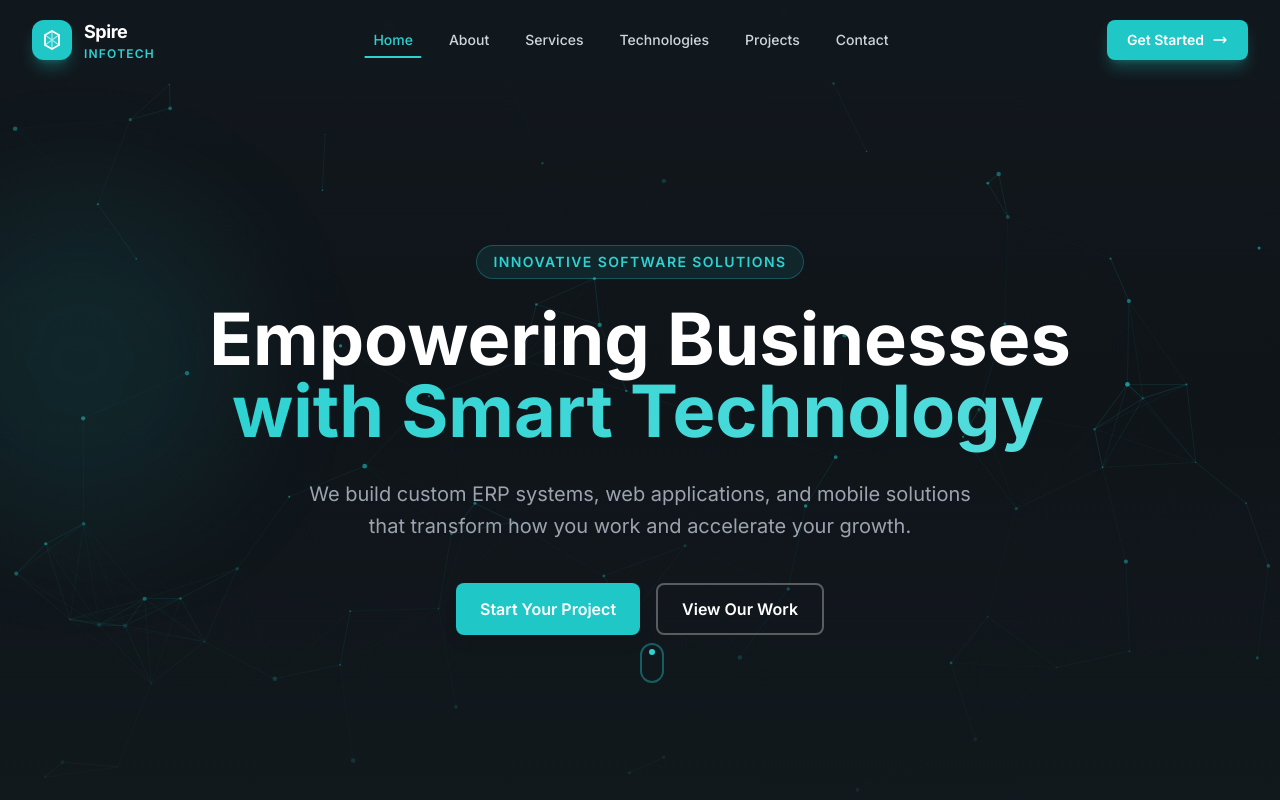
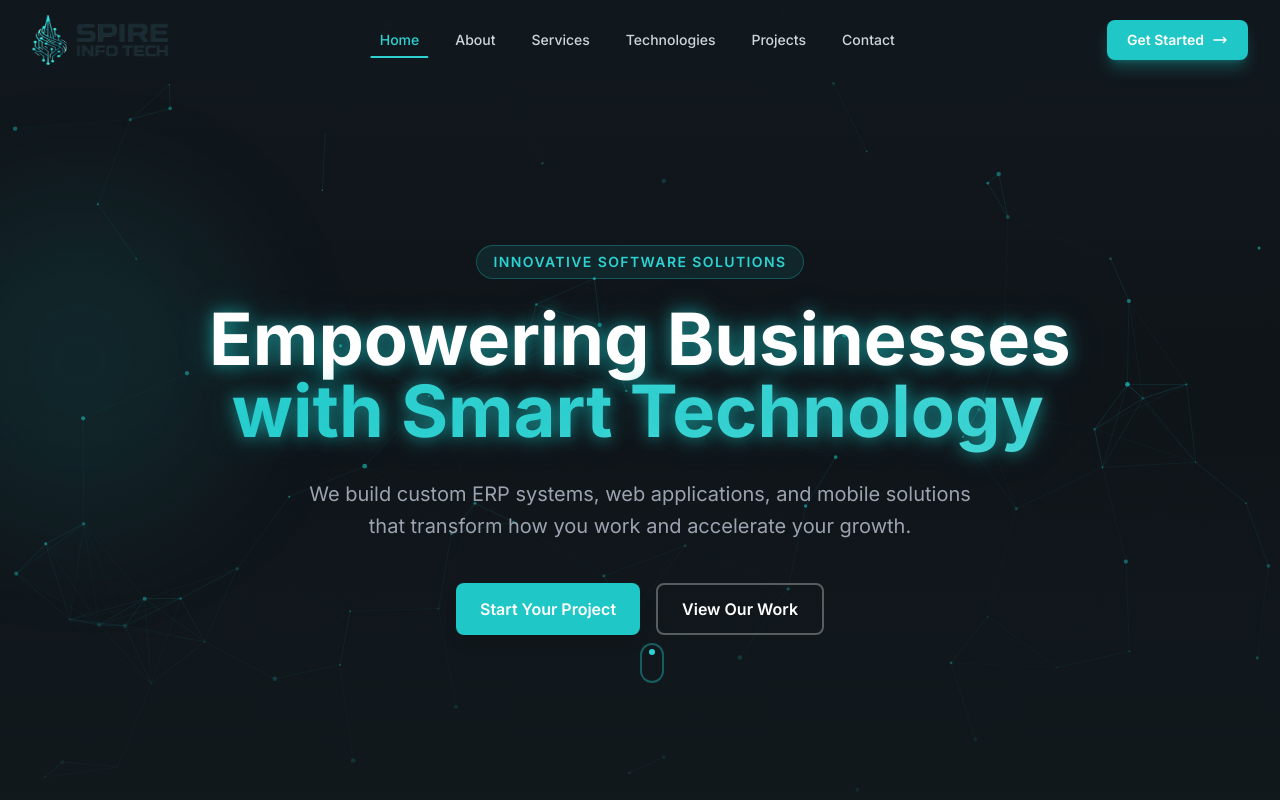
Before and after one commit to AbhiZoe/spire-infotech-website, a Next.js app: page / in a window 1280 px wide. Shown: the top 800 px of the page. Built offline with nearby package versions, Linux system fonts and the light colour scheme.

Commit message:
feat: integrate logos, add epic quote zoom effect, improve section transitions
Co-authored-by: AbhiZoe <155940312+AbhiZoe@users.noreply.github.com>

```diff
--- a/src/components/Footer.tsx
+++ b/src/components/Footer.tsx
@@ -1,5 +1,6 @@
 import React from "react";
 import Link from "next/link";
+import Image from "next/image";
 import { motion } from "framer-motion";
 import { fadeInUp, fadeInLeft, staggerContainer, viewportConfig } from "@/lib/animations";
 
@@ -71,9 +72,13 @@ const Footer: React.FC = () => {
               className="flex items-center gap-2 mb-4"
               whileHover={{ x: 3 }}
             >
-              <div className="w-8 h-8 rounded-lg bg-primary-500 flex items-center justify-center font-bold text-white text-sm shadow-md">
-                SI
-              </div>
+              <Image
+                src="/images/logo/Spire Info Tech-Logo.png"
+                alt="Spire Infotech"
+                width={40}
+                height={40}
+                className="h-[36px] w-auto object-contain flex-shrink-0"
+              />
               <span className="text-xl font-bold text-white">
                 Spire Infotech
               </span>
--- a/src/components/Navbar.tsx
+++ b/src/components/Navbar.tsx
@@ -1,4 +1,5 @@
 import React, { useState, useEffect, useCallback } from "react";
+import Image from "next/image";
 import MobileMenu from "./MobileMenu";
 
 const navLinks = [
@@ -16,41 +17,14 @@ const SpireLogo: React.FC = () => (
     className="flex items-center gap-3 group focus:outline-none focus-visible:ring-2 focus-visible:ring-primary-400 rounded-lg"
     aria-label="Spire Infotech – Home"
   >
-    {/* Icon mark */}
-    <div className="relative w-10 h-10 rounded-xl bg-primary-500 flex items-center justify-center shadow-lg shadow-primary-500/30 transition-all duration-300 group-hover:scale-110 group-hover:shadow-primary-500/50 group-hover:shadow-xl flex-shrink-0">
-      <svg
-        width="22"
-        height="22"
-        viewBox="0 0 22 22"
-        fill="none"
-        xmlns="http://www.w3.org/2000/svg"
-        aria-hidden="true"
-      >
-        <path
-          d="M4 6 L11 2 L18 6 L18 16 L11 20 L4 16 Z"
-          stroke="white"
-          strokeWidth="1.8"
-          strokeLinejoin="round"
-          fill="none"
-        />
-        <path
-          d="M11 2 L11 20 M4 6 L18 16 M18 6 L4 16"
-          stroke="white"
-          strokeWidth="1.2"
-          strokeLinecap="round"
-          opacity="0.6"
-        />
-      </svg>
-    </div>
-    {/* Text */}
-    <div className="flex flex-col leading-tight">
-      <span className="text-white font-bold text-lg tracking-tight transition-colors duration-200 group-hover:text-primary-400">
-        Spire
-      </span>
-      <span className="text-primary-400 font-semibold text-xs tracking-widest uppercase transition-colors duration-200 group-hover:text-primary-300">
-        Infotech
-      </span>
-    </div>
+    <Image
+      src="/images/logo/Spire Info Tech-Text and Logo.png"
+      alt="Spire Infotech"
+      width={150}
+      height={50}
+      priority
+      className="h-[50px] w-auto object-contain transition-opacity duration-200 group-hover:opacity-80"
+    />
   </a>
 );
 
--- a/src/pages/_document.tsx
+++ b/src/pages/_document.tsx
@@ -16,8 +16,8 @@ export default function Document() {
           property="og:site_name"
           content="Spire Infotech"
         />
-        <link rel="icon" href="/favicon.ico" />
-        <link rel="apple-touch-icon" href="/favicon.ico" />
+        <link rel="icon" href="/images/logo/Spire Info Tech-Logo.png" type="image/png" />
+        <link rel="apple-touch-icon" href="/images/logo/Spire Info Tech-Logo.png" />
         <link rel="preconnect" href="https://fonts.googleapis.com" />
         <link
           rel="preconnect"
--- a/src/pages/index.tsx
+++ b/src/pages/index.tsx
@@ -133,6 +133,11 @@ const TYPEWRITER_START_DELAY_MS = 600;
  */
 const HERO_TYPING_DONE_S = 3.5;
 
+/** Scroll distance (px) over which the quote zooms from 1× to 5× */
+const QUOTE_ZOOM_SCROLL_RANGE = 500;
+/** Scroll distance (px) over which the quote fades from fully visible to hidden */
+const QUOTE_FADE_SCROLL_RANGE = 350;
+
 interface TypewriterTextProps {
   text: string;
   charDelay?: number;
@@ -237,9 +242,19 @@ const Hero: React.FC = () => {
     target: ref,
     offset: ["start start", "end start"],
   });
+  const { scrollY } = useScroll();
   const handleLine1Complete = useCallback(() => setLine2Started(true), []);
   const y = useTransform(scrollYProgress, [0, 1], ["0%", "25%"]);
   const opacity = useTransform(scrollYProgress, [0, 0.7], [1, 0]);
+
+  // Epic quote zoom effect: scale 1→5, opacity 1→0, blur 0→8px
+  const quoteScale = useTransform(scrollY, [0, QUOTE_ZOOM_SCROLL_RANGE], [1, 5]);
+  const quoteOpacity = useTransform(scrollY, [0, QUOTE_FADE_SCROLL_RANGE], [1, 0]);
+  const quoteBlur = useTransform(
+    scrollY,
+    [0, QUOTE_ZOOM_SCROLL_RANGE],
+    ["blur(0px)", "blur(8px)"]
+  );
 
   return (
     <section
@@ -281,7 +296,17 @@ const Hero: React.FC = () => {
           Innovative Software Solutions
         </motion.span>
 
-        <h1 className="text-4xl md:text-6xl lg:text-7xl font-bold mb-6 leading-tight">
+        {/* Epic quote zoom wrapper */}
+        <motion.div
+          className="zoom-text-trigger mb-6"
+          style={{
+            scale: quoteScale,
+            opacity: quoteOpacity,
+            filter: quoteBlur,
+            transformOrigin: "center center",
+          }}
+        >
+          <h1 className="text-4xl md:text-6xl lg:text-7xl font-bold leading-tight animate-glow-pulse">
             <motion.span
               className="block text-white"
               initial={{ opacity: 0, y: 20 }}
@@ -310,6 +335,7 @@ const Hero: React.FC = () => {
               />
             </motion.span>
           </h1>
+        </motion.div>
 
         <motion.p
           className="text-xl text-gray-400 max-w-2xl mx-auto mb-10 leading-relaxed"
@@ -396,7 +422,14 @@ const AnimatedCounter: React.FC<{ value: string; label: string }> = ({
 /* ── About section ── */
 const About: React.FC = () => {
   return (
-    <section id="about" className="section-padding section-dark overflow-hidden">
+    <motion.section
+      id="about"
+      className="section-padding section-dark overflow-hidden"
+      variants={blurFade}
+      initial="hidden"
+      whileInView="visible"
+      viewport={{ once: true, margin: "-60px" }}
+    >
       <div className="max-w-7xl mx-auto px-4 sm:px-6 lg:px-8">
         <div className="grid grid-cols-1 lg:grid-cols-2 gap-12 items-center">
           <motion.div
@@ -475,7 +508,7 @@ const About: React.FC = () => {
           </motion.div>
         </div>
       </div>
-    </section>
+    </motion.section>
   );
 };
 
```
Lines whose indentation alone changed are shown as unchanged.
